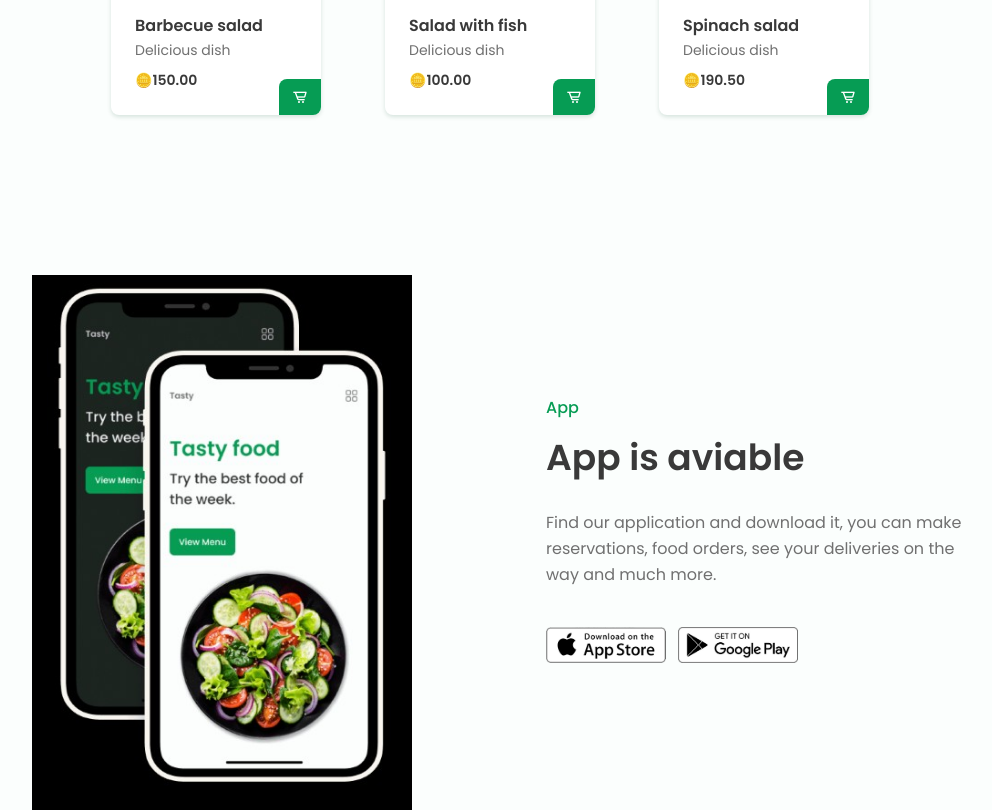
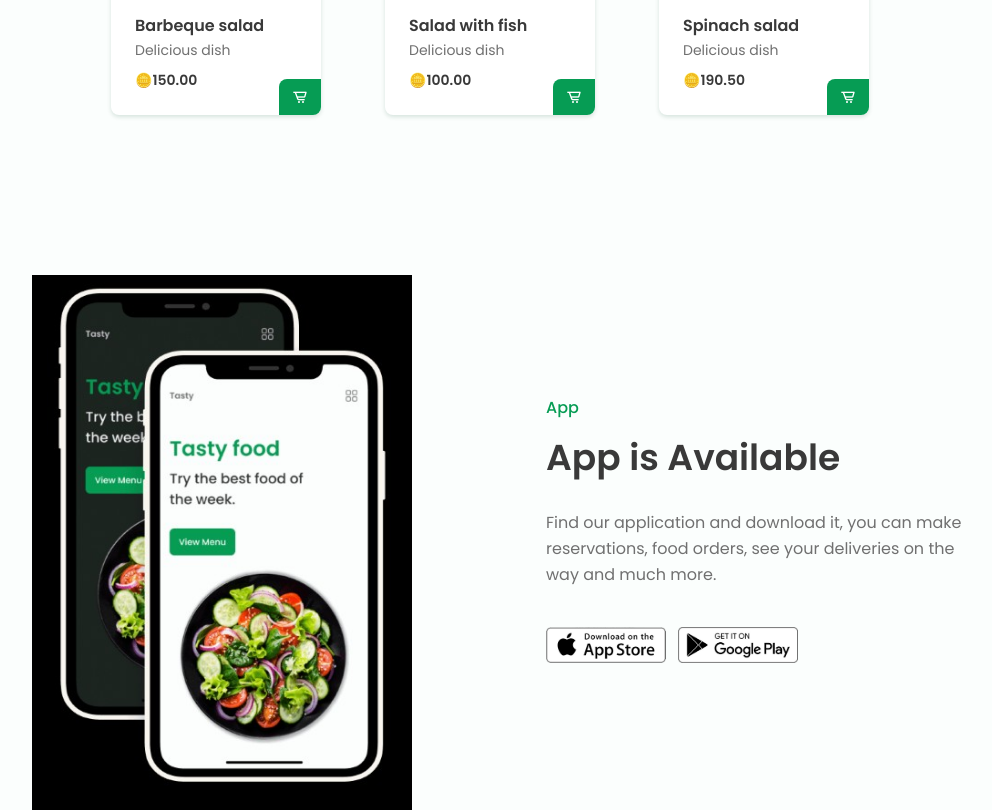
Before and after one commit to Naveenreddy0018/TantalizingBites.github.io, a plain HTML site: page index.html in a window 1280 px wide. Shown: the part 2044-2854 px from the top of the page, without its empty margins (150-1142 px from the left). Drawn offline with nearby package versions, Linux system fonts and the light colour scheme.

Commit message:
Update index.html

```diff
--- a/index.html
+++ b/index.html
@@ -366,7 +366,7 @@
                 <div class="menu__container bd-grid">
                     <div class="menu__content">
                         <img src="assets/img/plate1.jpg" alt="" class="menu__img">
-                        <h3 class="menu__name">Barbecue salad</h3>
+                        <h3 class="menu__name">Barbeque salad</h3>
                         <span class="menu__detail">Delicious dish</span>
                         <span class="menu__preci">🪙150.00</span>
                         <a href="#" class="button menu__button"><i class='bx bx-cart-alt'></i></a>
@@ -395,7 +395,7 @@
                 <div class="app__container bd-grid">
                     <div class="app__data">
                         <span class="section-subtitle app__initial">App</span>
-                        <h2 class="section-title app__initial">App is aviable</h2>
+                        <h2 class="section-title app__initial">App is Available</h2>
                         <p class="app__description">Find our application and download it, you can make reservations, food orders, see your deliveries on the way and much more.</p>
                         <div class="app__stores">
                             <a href="#"><img src="assets/img/app1.png" alt="" class="app__store"></a>
```
